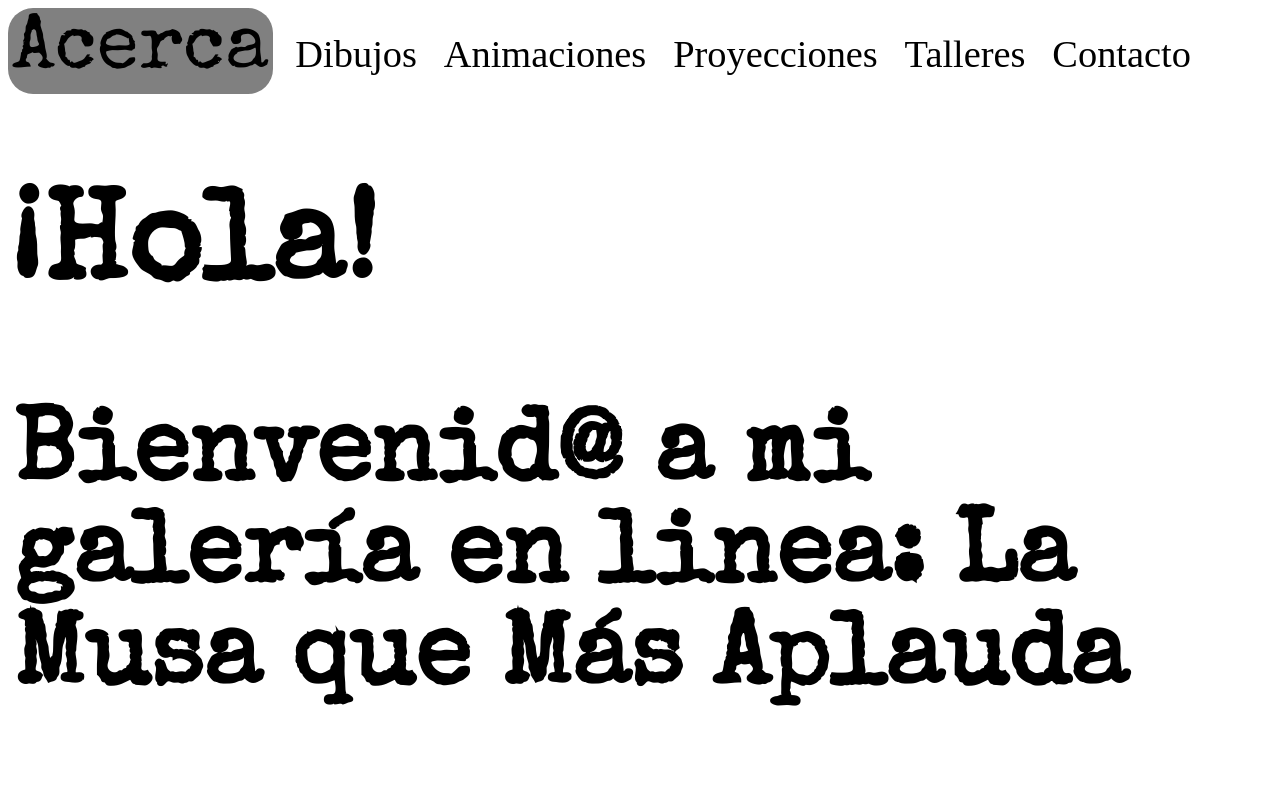
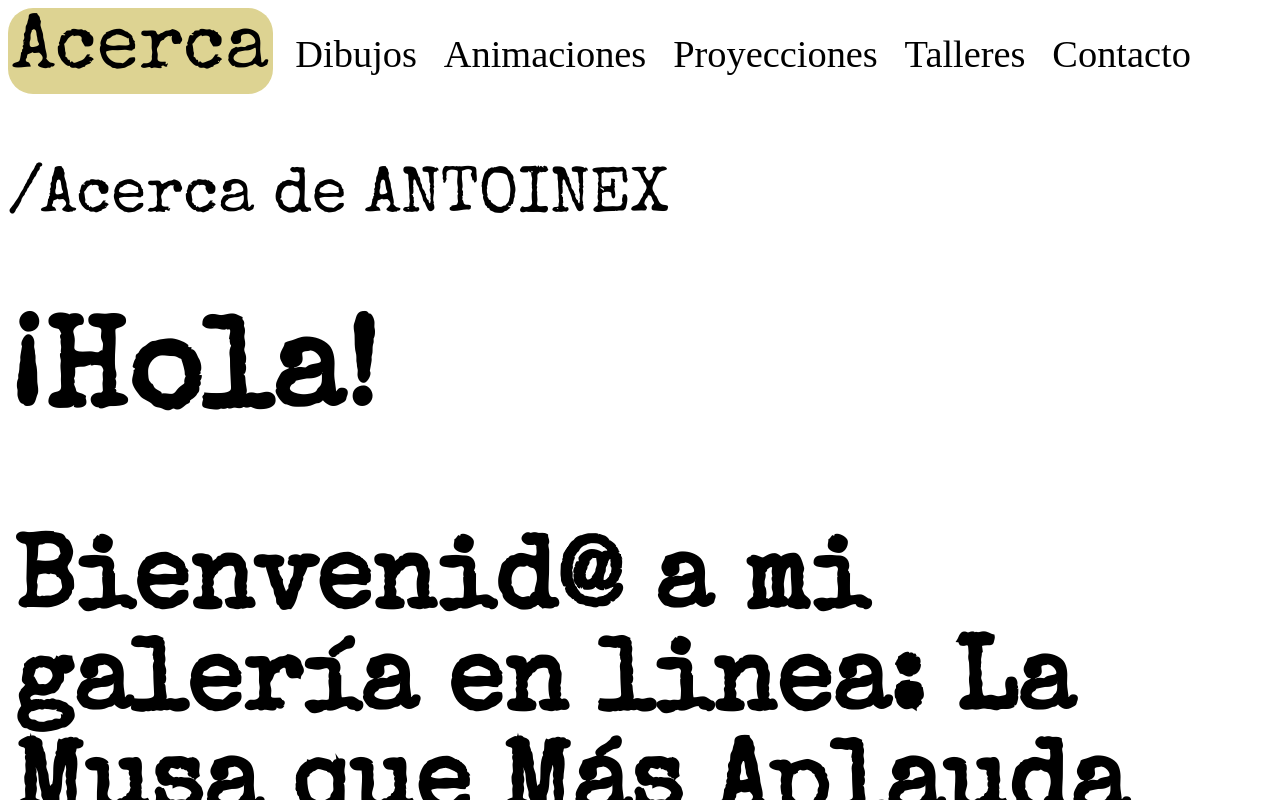
Before and after one commit to patraldo/02-com-patraldo-antoine, a SvelteKit app: page / in a window 1280 px wide. Shown: the top 800 px of the page. Built offline with nearby package versions, Linux system fonts and the light colour scheme; a web font is replaced by a local one.

Commit message:
changes to root route (Acerca) and navbar: color,

```diff
--- a/src/routes/+layout.svelte
+++ b/src/routes/+layout.svelte
@@ -6,7 +6,7 @@
 
 </script>
 
-<nav style="font-size:3vw; {path.toUpperCase()}">
+<nav style="font-size:3vw;">
 <a href="/" class:active={$page.url.pathname == "/"}>Acerca</a>
 <a href="/dibujos" class:active={$page.url.pathname == "/dibujos"}>Dibujos</a>
 <a href="/animaciones" class:active={$page.url.pathname == "/animaciones"}>Animaciones</a>
@@ -27,7 +27,7 @@ font-family: 'Special Elite';
 
 
 nav a.active {
-   background-color: grey;
+   background-color: #ddd392;
    font-family: 'Special Elite';
    font-size:6vw !important;
    border-radius: 25px;
@@ -57,18 +57,10 @@ nav a {
 nav a:hover {
     color: #FFF;
     background-color: #252525;
-    border-bottom: red solid 1px;
     font-family: "Special Elite";
 }
 
-nav a:focus{
-    color: orange;
-    text-decoration: underline;
-}
-nav a:active {
-color: yellow;
-text-decoration: underline !important;
-}
+
 /* Define variables for your colors */
 :root {
 	--color-shades-dark: rgb(25, 25, 25);
--- a/src/routes/+page.svelte
+++ b/src/routes/+page.svelte
@@ -1,3 +1,13 @@
+<script>
+    import { page } from '$app/stores';
+    let path;
+
+    $: path = $page.url.pathname;
+
+</script>
+<p style="font-size:5vw;">{path}Acerca de ANTOINEX</p>
+
+
 <style>
 @import url('https://fonts.googleapis.com/css2?family=Marmelad&family=Pacifico&family=Special+Elite&family=Tangerine:wght@400;700&family=Ultra&display=swap');
 
```
Also changed, not shown: 1 other file (tests, documents, lock files or other folders).
